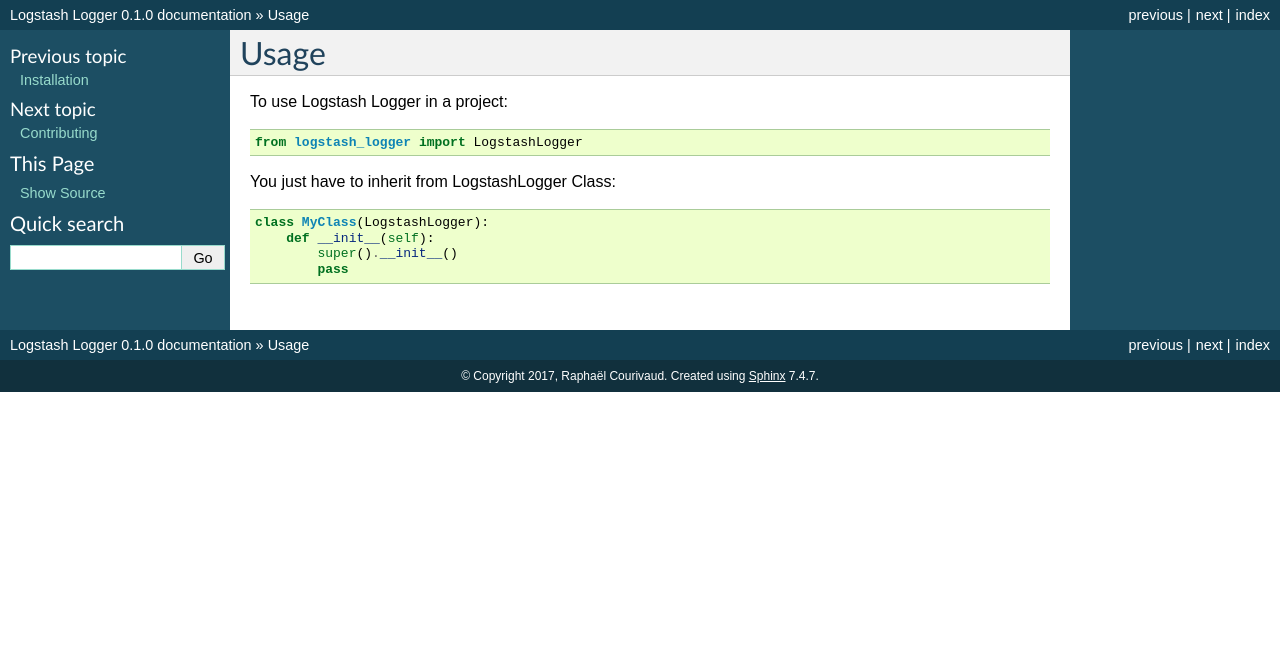
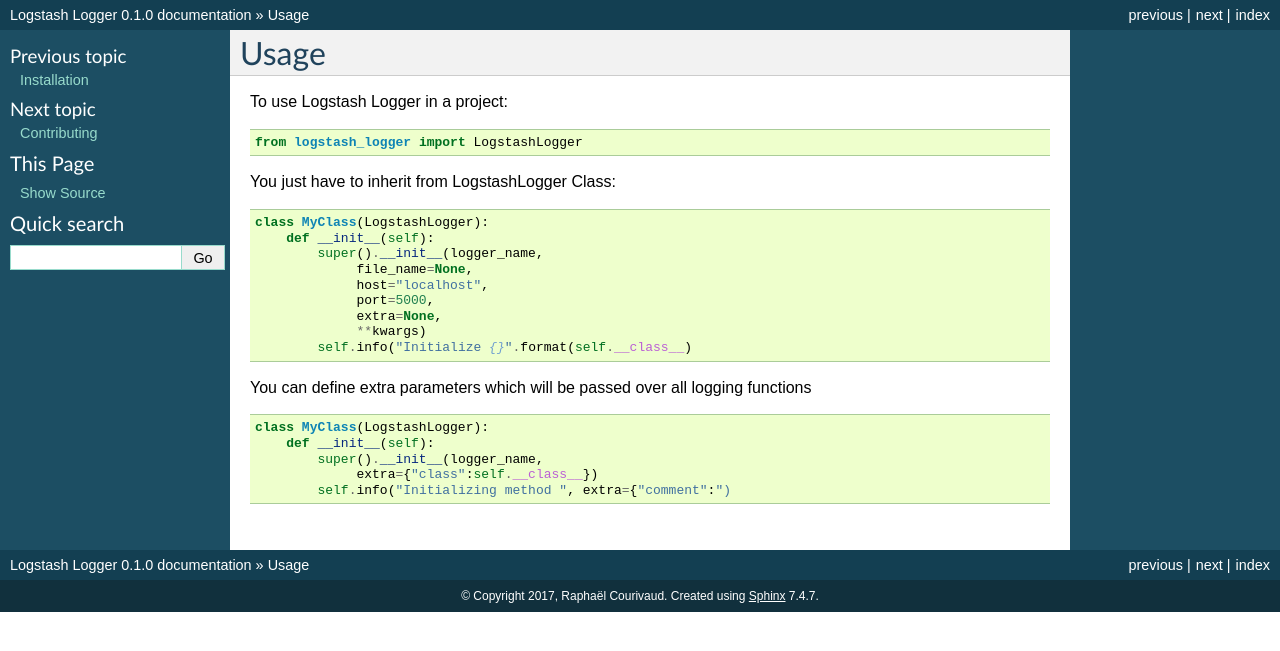
Before and after one commit to rcourivaud/LogstashLogger, a Sphinx documentation site: the page built from docs/usage.rst, in a window 1280 px wide. Shown: the top 651 px of the page. Built offline with Sphinx 7.4.7, drawn with Linux system fonts in a browser that asks for light colours; pages that are not in the unit, such as notebooks, are missing from menus.

```diff
--- a/docs/usage.rst
+++ b/docs/usage.rst
@@ -10,5 +10,18 @@ You just have to inherit from LogstashLogger Class::
 
     class MyClass(LogstashLogger):
         def __init__(self):
-            super().__init__()
-            pass
+            super().__init__(logger_name,
+                 file_name=None,
+                 host="localhost",
+                 port=5000,
+                 extra=None,
+                 **kwargs)
+            self.info("Initialize {}".format(self.__class__)
+
+You can define extra parameters which will be passed over all logging functions ::
+
+    class MyClass(LogstashLogger):
+        def __init__(self):
+            super().__init__(logger_name,
+                 extra={"class":self.__class__})
+            self.info("Initializing method ", extra={"comment":")
```
Also changed, not shown: .travis.yml, 2 other files.
